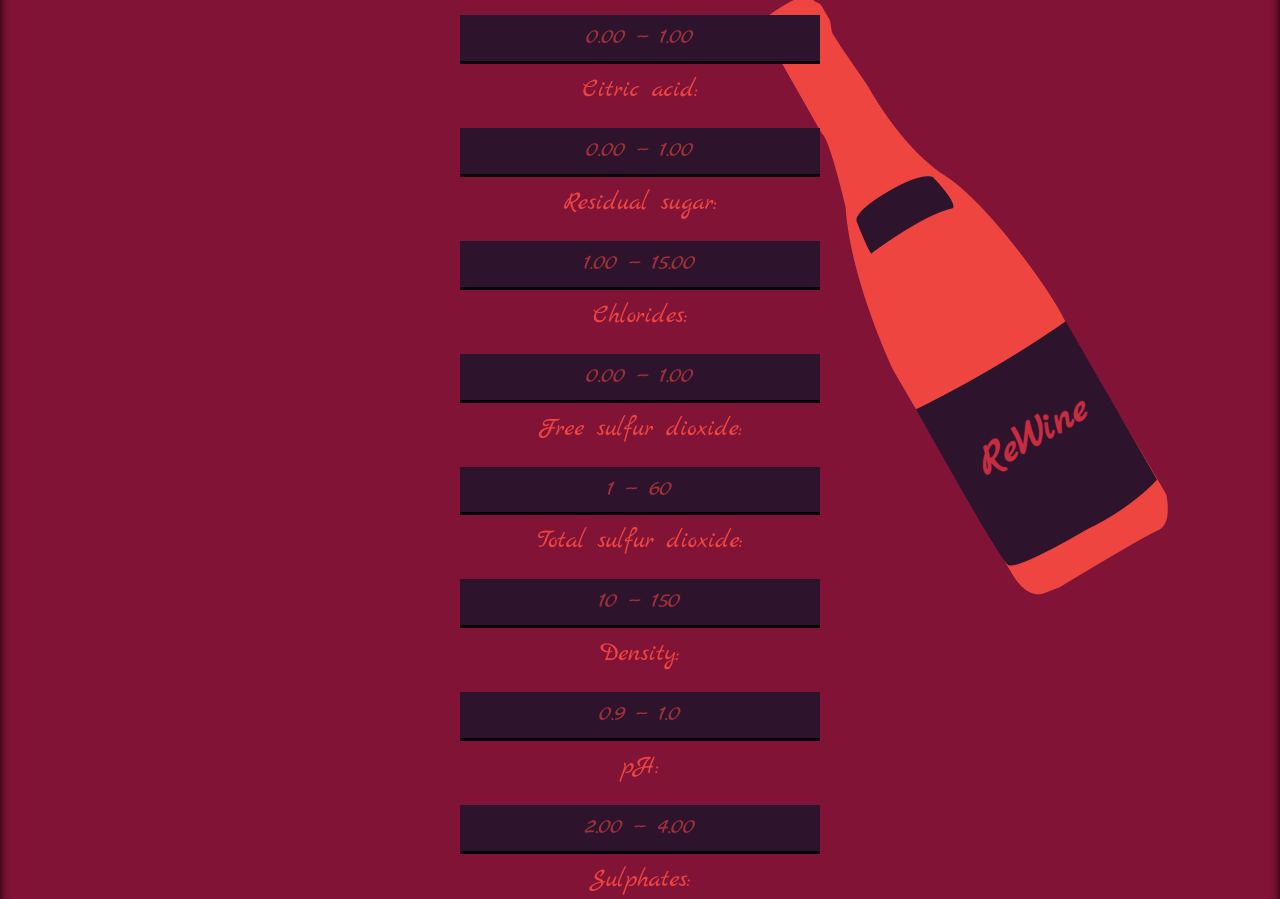
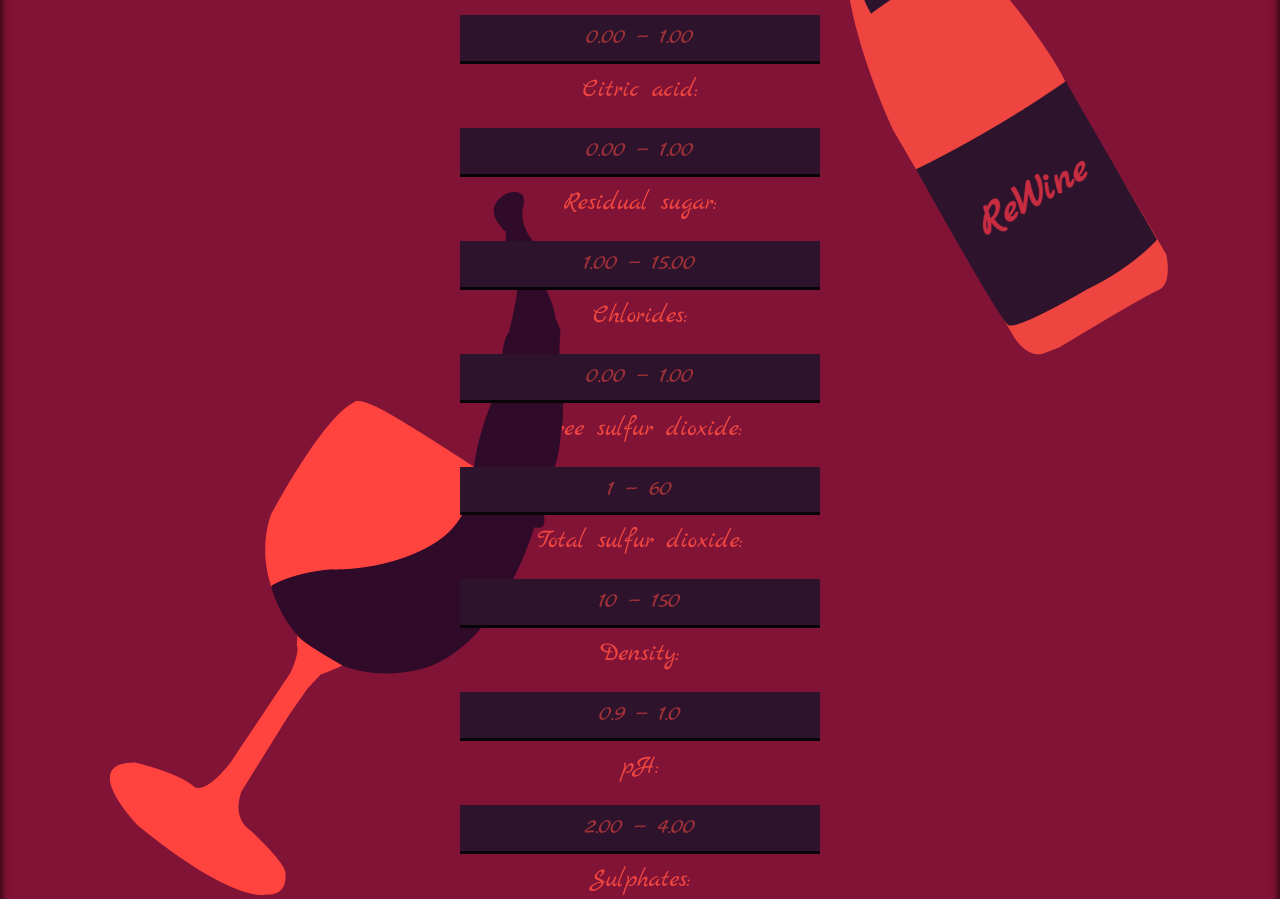
Before and after one commit to kulaszewicz/ReWine, a React app: page / in a window 1280 px wide. Shown: the part 576-1475 px from the top of the page. Built offline with nearby package versions, Linux system fonts and the light colour scheme.

Commit message:
Added spilling glass of wine image to form background, added handler for auto focusing on first form input after app load.

```diff
--- a/src/components/FormInput.js
+++ b/src/components/FormInput.js
@@ -33,6 +33,7 @@ export default class FormInput extends React.Component {
                         type={"text"} name={this.props.inputName}
                         placeholder={this.props.suggestedValue}
                         onChange={this.props.handleChange}
+                        id={this.props.inputName}
                     />
                 </div>
             </div>
--- a/src/components/RewineApp.js
+++ b/src/components/RewineApp.js
@@ -44,8 +44,13 @@ export default class RewineApp extends React.Component {
 
     };
 
+    handleFocus = () => {
+        document.getElementById('acidity').focus();
+
+    };
+
     componentDidMount() {
-        //window.addEventListener('wheel', this.handleBottleAnimation);
+       this.handleFocus();
     };
 
 
--- a/src/components/RewineForm.js
+++ b/src/components/RewineForm.js
@@ -4,6 +4,7 @@ import React from 'react';
 import FormInput from './FormInput'
 import Action from './Action'
 import rewineImage from '../resources/rewine.png'
+import glassImage from '../resources/glass.png'
 
 //const fs = require('fs');
 
@@ -117,6 +118,7 @@ export default class RewineForm extends React.Component{
                         </div>
 
                         <img className={'rewine-image'} id={'rewine-image'} src={rewineImage} />
+                        <img className={'glass-image'} id={'glass-image'} src={glassImage} />
                         <FormInput
                             handleChange = {this.handleAcidityChange}
                         />
--- a/src/styles/components/_form.scss
+++ b/src/styles/components/_form.scss
@@ -7,9 +7,14 @@
 .rewine-image {
   position: absolute;
   right: 7%;
-  top: 70%;
+  top: 40%;
 }
 
+.glass-image{
+  position: absolute;
+  left: 7%;
+  top: 90%;
+}
 // Form header
 
 .form-header {
```
Also changed, not shown: src/resources/glass.png (added).
